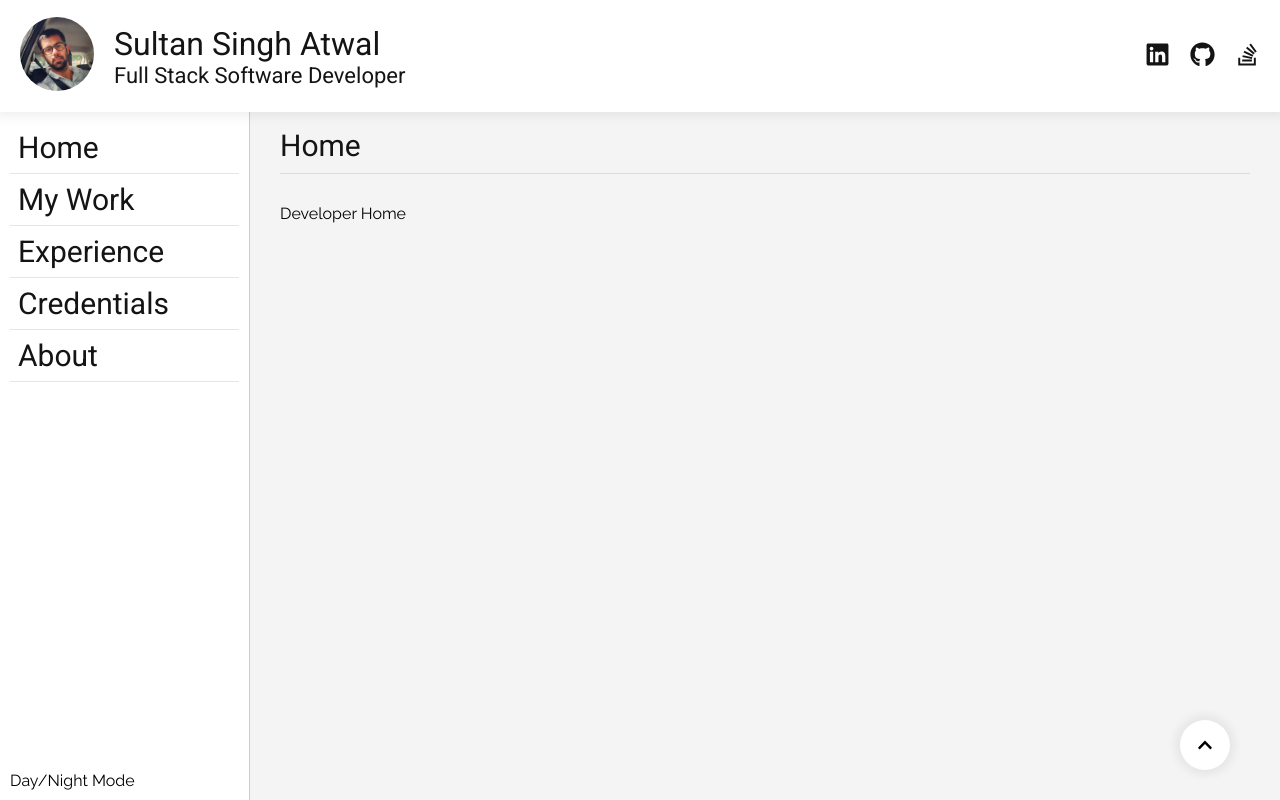
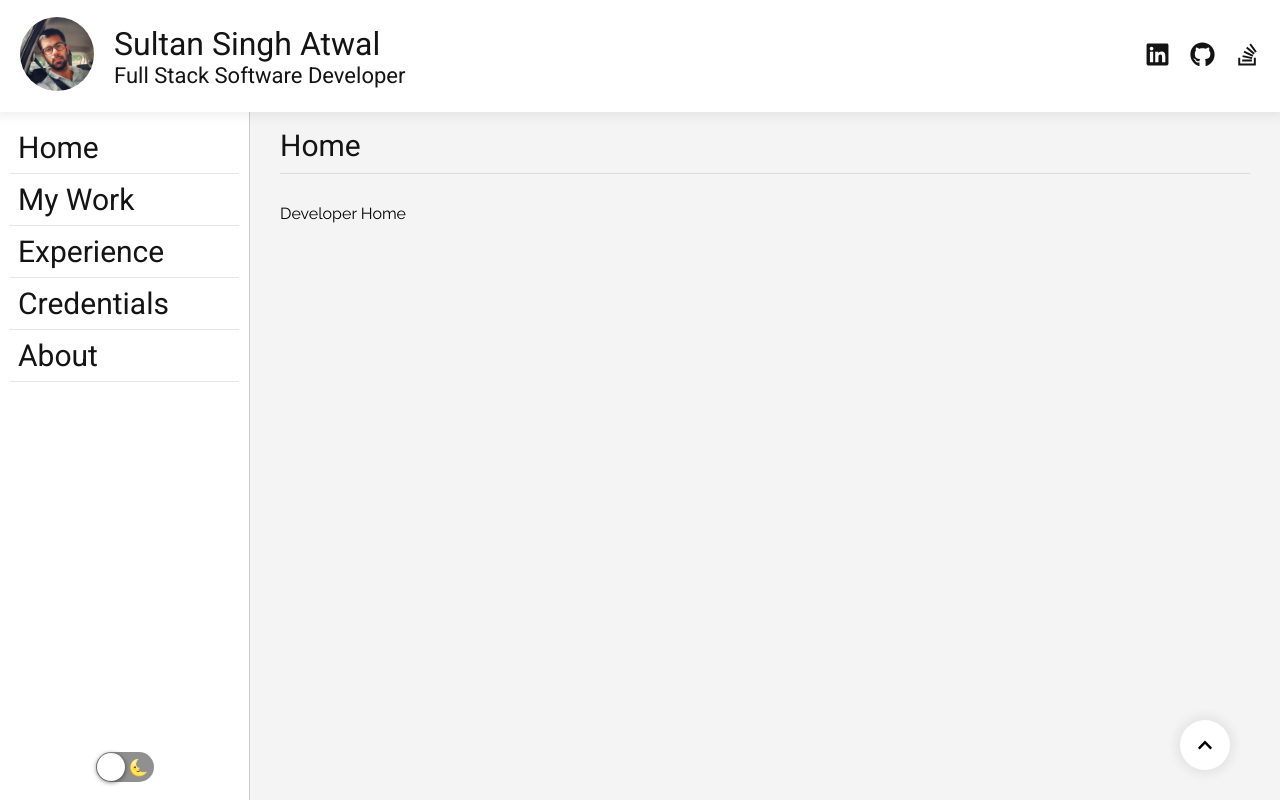
Before and after one commit to atwalsultan/personal-website, a React (Create React App) app in the folder client/: page /dev in a window 1280 px wide. Built offline with nearby package versions, Linux system fonts and the light colour scheme.

Commit message:
#21 feat: switch mode (#22)

```diff
--- a/client/package.json
+++ b/client/package.json
@@ -12,6 +12,7 @@
 		"react-icons": "^4.3.1",
 		"react-router-dom": "^6.1.1",
 		"react-scripts": "4.0.3",
+		"react-switch": "^6.0.0",
 		"styled-components": "^5.3.3",
 		"web-vitals": "^1.0.1"
 	},
--- a/client/src/components/developer/DeveloperApp.js
+++ b/client/src/components/developer/DeveloperApp.js
@@ -18,6 +18,7 @@ const DeveloperApp = () => {
     const aboutRef = useRef(null);
 
     const [currentPage, setCurrentPage] = useState("home");
+    const [nightMode, setNightMode] = useState(false);
 
     const scrollToTop = () => {
         if(currentPage === "home") {
@@ -43,10 +44,10 @@ const DeveloperApp = () => {
 
     return (
         <>
-            <Header />
+            <Header nightMode={ nightMode } />
 
-            <div className="navbar-content">
-                <Navbar />
+            <div className={ nightMode ? "navbar-content dark" : "navbar-content" }>
+                <Navbar nightMode={ nightMode } setNightMode={ setNightMode } />
 
                 <main className="site-content-container">
                     <ScrollToTopButton scrollToTop={ scrollToTop } />
--- a/client/src/components/developer/layout/Header.js
+++ b/client/src/components/developer/layout/Header.js
@@ -2,9 +2,9 @@ import { FaLinkedin, FaGithub, FaStackOverflow } from "react-icons/fa";
 
 import SultanPic from "../../../static/sultan-pic.jpg"
 
-const Header = () => {
+const Header = ({ nightMode }) => {
     return (
-        <header className="site-header">
+        <header className={ nightMode ? "site-header dark" : "site-header" }>
             <div className="header-column-1">
                 <div className="header-logo-container">
                     <img src={ SultanPic } alt="Sultan" />
--- a/client/src/components/developer/layout/Navbar.js
+++ b/client/src/components/developer/layout/Navbar.js
@@ -1,8 +1,9 @@
-import { Link } from 'react-router-dom';
+import { Link } from "react-router-dom";
+import Switch from "react-switch"
 
 import { Composer, StackIn } from '../../transitions';
 
-const Navbar = () => {
+const Navbar = ({ nightMode, setNightMode }) => {
     return (
         <nav className="site-navbar">
             <ul>
@@ -18,7 +19,42 @@ const Navbar = () => {
                 </Composer>
             </ul>
 
-            <footer><p>Day/Night Mode</p></footer>
+            <footer className="navbar-footer">
+                <Switch
+                    checked={nightMode}
+                    onChange={() => setNightMode(!nightMode)}
+                    offColor="#909090"
+                    onColor="#909090"
+                    height={30}
+                    width={58}
+                    boxShadow="0px 1px 5px rgba(0, 0, 0, 0.6)"
+                    activeBoxShadow="0px 0px 1px 10px rgba(0, 0, 0, 0.2)"
+                    uncheckedIcon={
+                        <div
+                            style={{
+                                display: "flex",
+                                justifyContent: "center",
+                                alignItems: "center",
+                                height: "100%",
+                            }}
+                        >
+                            <span>🌜</span>
+                        </div>
+                    }
+                    checkedIcon={
+                        <div
+                        style={{
+                            display: "flex",
+                            justifyContent: "center",
+                            alignItems: "center",
+                            height: "100%",
+                        }}
+                    >
+                        <span>🌞</span>
+                    </div>
+                    }
+                />
+            </footer>
         </nav>
     )
 }
--- a/client/src/index.scss
+++ b/client/src/index.scss
@@ -150,6 +150,14 @@ body {
                             font-weight: 400;
                         }
                     }
+                }
+
+                footer.navbar-footer {
+                    display: flex;
+                    flex-flow: row nowrap;
+                    justify-content: center;
+                    align-items: center;
+                    padding-bottom: 8px;
                 }
             }
 
```
Also changed, not shown: 1 other file (tests, documents, lock files or other folders).
